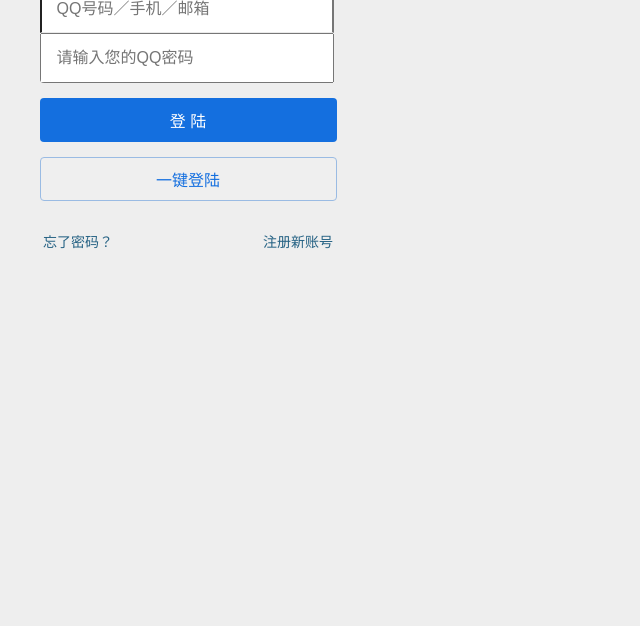
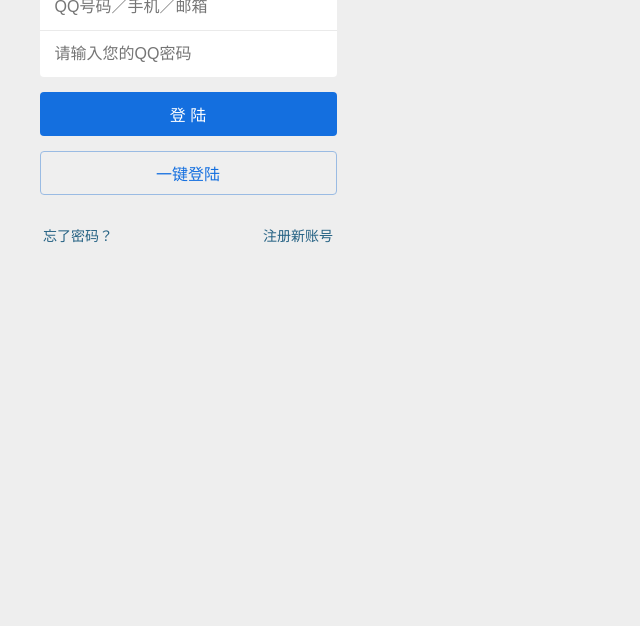
Before and after one commit to lixiaochichn/qq, a plain HTML site: page index.html in a window 1280 px wide. Shown: the part 174-800 px from the top of the page, without its empty margins (0-640 px from the left). Drawn offline with Linux system fonts and the light colour scheme.

Commit message:
change border

```diff
--- a/style.css
+++ b/style.css
@@ -3,10 +3,11 @@
 .loginput{
     width: 100%;
     display: block;
-    width: 273px;
+    width: 290px;
     height: 44px;
     font-size: 16px;
     padding-left: 15px;
+    border: 0;
 }
 
 .loginput:first-child{
```
Also changed, not shown: 1 other file.
